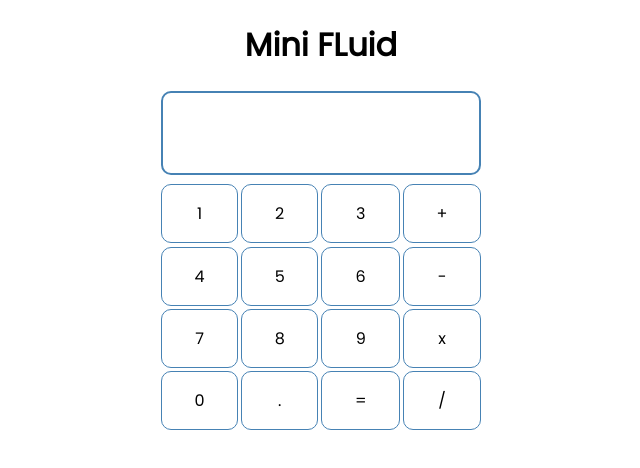
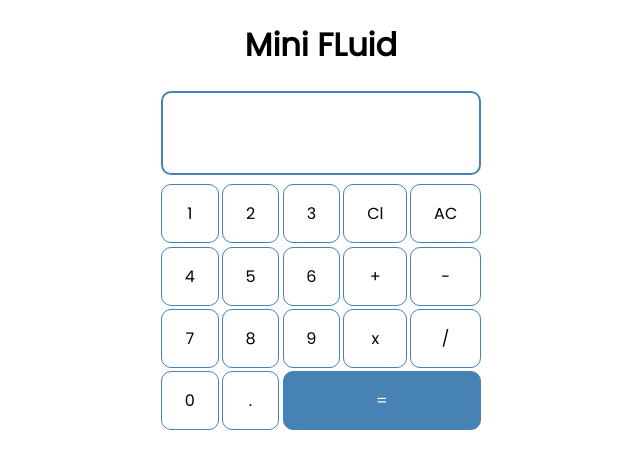
Before and after one commit to nalowageena/simple-react-calculator, a React (Create React App) app: page / in a window 1280 px wide. Shown: the top 468 px of the page, without its empty margins (319-959 px from the left). Built offline with nearby package versions, Linux system fonts and the light colour scheme.

Commit message:
fix equals-to button style

```diff
--- a/src/components/Button.js
+++ b/src/components/Button.js
@@ -2,7 +2,7 @@ import React from 'react'
 
 const Button = ({value}) => {
   return (
-    <div className='button'>
+    <div className={value==='='? 'button different': 'button'}>
         <p>{value}</p>
     </div>
   )
--- a/src/components/Buttons.js
+++ b/src/components/Buttons.js
@@ -7,19 +7,21 @@ const Buttons = () => {
                 <Button value={1}/>
                 <Button value={2}/>
                 <Button value={3}/>
-                <Button value={'+'}/>
+                <Button value={'Cl'}/>
+                <Button value={'AC'}/>
                 <Button value={4}/>
                 <Button value={5}/>
                 <Button value={6}/>
+                <Button value={'+'}/>
                 <Button value={'-'}/>
                 <Button value={7}/>
                 <Button value={8}/>
                 <Button value={9}/>
                 <Button value={'x'}/>
+                <Button value={'/'}/>
                 <Button value={0}/>
                 <Button value={'.'}/>
-                <Button value={'='}/>
-                <Button value={'/'}/>
+                <Button value={'='} />
         </div>
     );
 };
--- a/src/components/Monitor.js
+++ b/src/components/Monitor.js
@@ -3,7 +3,7 @@ import React from 'react'
 const Monitor = () => {
   return (
     <div className='monitor'>
-        <div className="operation"></div>
+        <div className="operation" ></div>
         <div className="answer"></div>
     </div>
   )
--- a/src/index.css
+++ b/src/index.css
@@ -37,9 +37,15 @@ body {
     border-radius: 10px;
 }
 
+.different{
+    grid-column: 3/ span 3;
+    color: white;
+    background-color: steelblue;
+}
+
 .buttons{
     display: grid;
-    grid-template-columns: auto auto auto auto;
+    grid-template-columns: auto auto auto auto auto;
     gap: 0.2rem;
     min-width: 6rem;
     min-height: 10rem;
```
